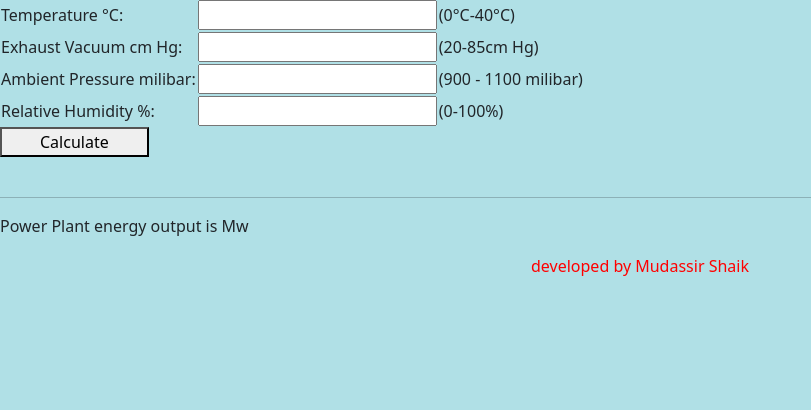
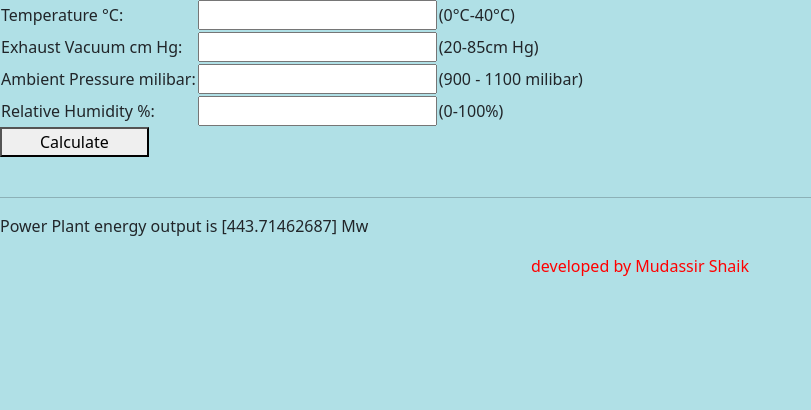
Before and after one commit to skmudassir-it/power-plant-energy-output, a Flask app: page / in a window 1280 px wide. Shown: the part 57-467 px from the top of the page, without its empty margins (0-811 px from the left). Run offline with Flask 2, Linux system fonts and the light colour scheme; parts of the project's set-up code (start-up, migrations or seed data) failed here and were passed over; some libraries are stand-ins or nearby versions.

Commit message:
Update index.html

```diff
--- a/templates/index.html
+++ b/templates/index.html
@@ -1,12 +1,16 @@
+
 <!doctype html>
 <html lang="en">
   <head>
     <meta charset="utf-8">
     <meta name="viewport" content="width=device-width, initial-scale=1">
-    <link href="{{url_for('static',filename='css/style.css')}}" rel="stylesheet">
+    <link href="/static/css/style.css" rel="stylesheet">
+
 <title>Power Plant Calculator</title>
-</head>
-<body style="background-color:powderblue">
+
+  </head>
+  <body style="background-color:powderblue">
+
 <h1>Power Plant Calculator</h1>
 <form action '/' method = 'POST'>
     <table>
@@ -27,7 +31,9 @@
     <hr>
 </form>
 
-<p>Power Plant energy output is {{ eo }} Mw</p>
-<p style="color:red;text-align: center"> developed by Mudassir Shaik</p>
+<p>Power Plant energy output is [443.71462687] Mw</p>
+
+
+    <p style="color:red;text-align: center"> developed by Mudassir Shaik</p>
   </body>
 </html>
```
